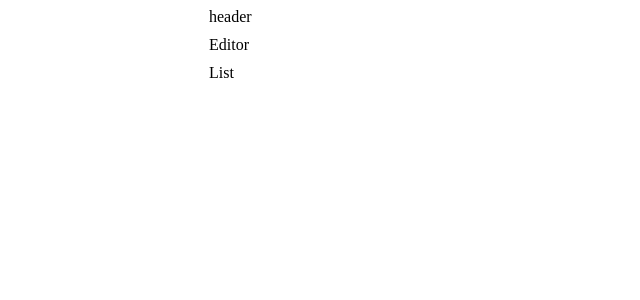
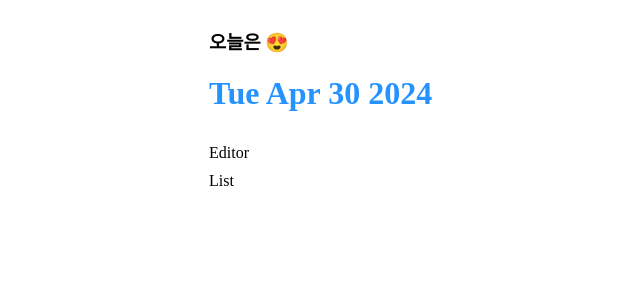
Before and after one commit to Shin-Sujin/section08, a React (Vite) app: page / in a window 1280 px wide. Shown: the top 300 px of the page, without its empty margins (181-821 px from the left). Built offline with nearby package versions, Linux system fonts and the light colour scheme.

Commit message:
design : 헤더 컴포넌트 디자인

```diff
--- /dev/null
+++ b/src/components/Header.css
@@ -0,0 +1,3 @@
+.Header > h1 {
+  color: rgb(37, 147, 255);
+}
--- a/src/components/Header.jsx
+++ b/src/components/Header.jsx
@@ -1,5 +1,12 @@
+import "./Header.css";
+
 const Header = () => {
-  return <div>header</div>;
+  return (
+    <div className="Header">
+      <h3>오늘은 😍 </h3>
+      <h1>{new Date().toDateString()}</h1>
+    </div>
+  );
 };
 
 export default Header;
```
